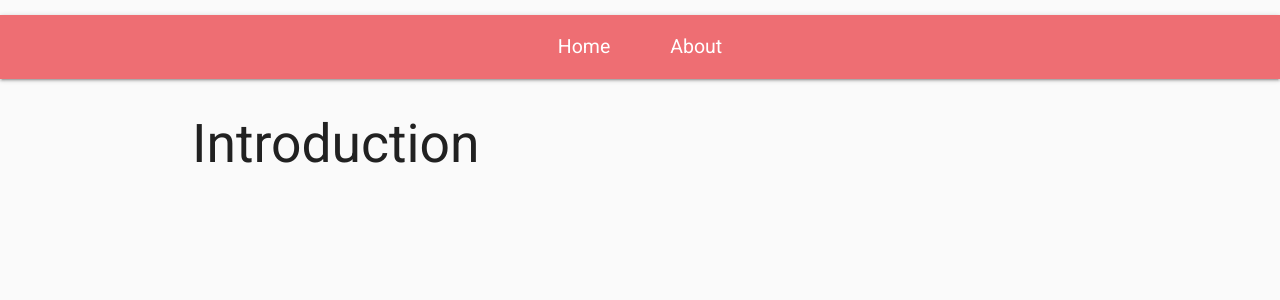
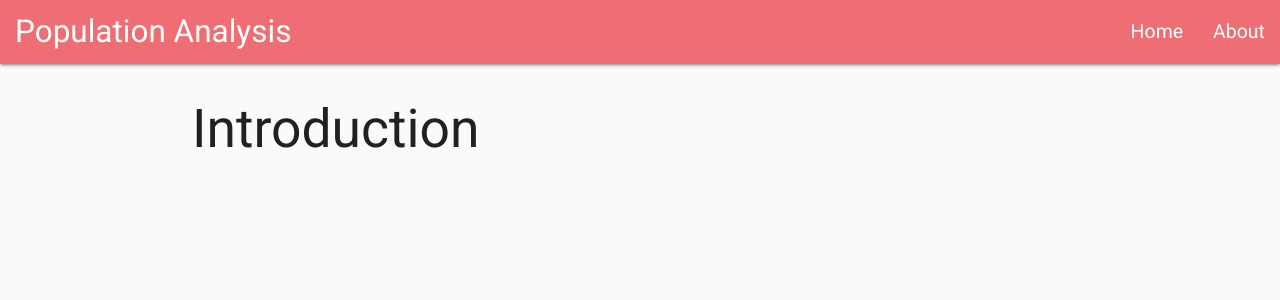
Before and after one commit to woojiahao/pds-analysis, a Flask app: page / in a window 1280 px wide. Shown: the top 300 px of the page. Run offline with Flask 2, Linux system fonts and the light colour scheme.

Commit message:
fixed navbar

```diff
--- a/app/static/css/styles.css
+++ b/app/static/css/styles.css
@@ -21,25 +21,14 @@ ul {
     display: inline;
 }
 
-nav {
-    margin-top: 1rem;
-}
-
-nav > ul {
-    display: flex;
-    flex-direction: row;
-    align-items: center;
-    justify-content: center;
-    color: #757575;
-}
-
-nav > ul li a {
+nav ul li a {
     font-size: 1.3rem;
 }
 
-nav > ul li:not(:last-child) {
-    margin-right: 2rem;
+nav .brand-logo {
+    margin-left: 1rem;
 }
+
 a {
     text-decoration: none;
     text-decoration-color: inherit;
--- a/app/templates/base.html
+++ b/app/templates/base.html
@@ -7,10 +7,13 @@
 </head>
 <body>
 <nav>
-	<ul>
-		<li><a href="{{ url_for('home') }}">Home</a></li>
-		<li><a href="{{ url_for('about') }}">About</a></li>
-	</ul>
+	<div class="nav-wrapper">
+		<a href="#" class="brand-logo">Population Analysis</a>
+		<ul id="nav-mobile" class="right hide-on-med-and-down">
+			<li><a href="{{ url_for('home') }}">Home</a></li>
+			<li><a href="{{ url_for('about') }}">About</a></li>
+		</ul>
+	</div>
 </nav>
 
 {% block content %}
```
